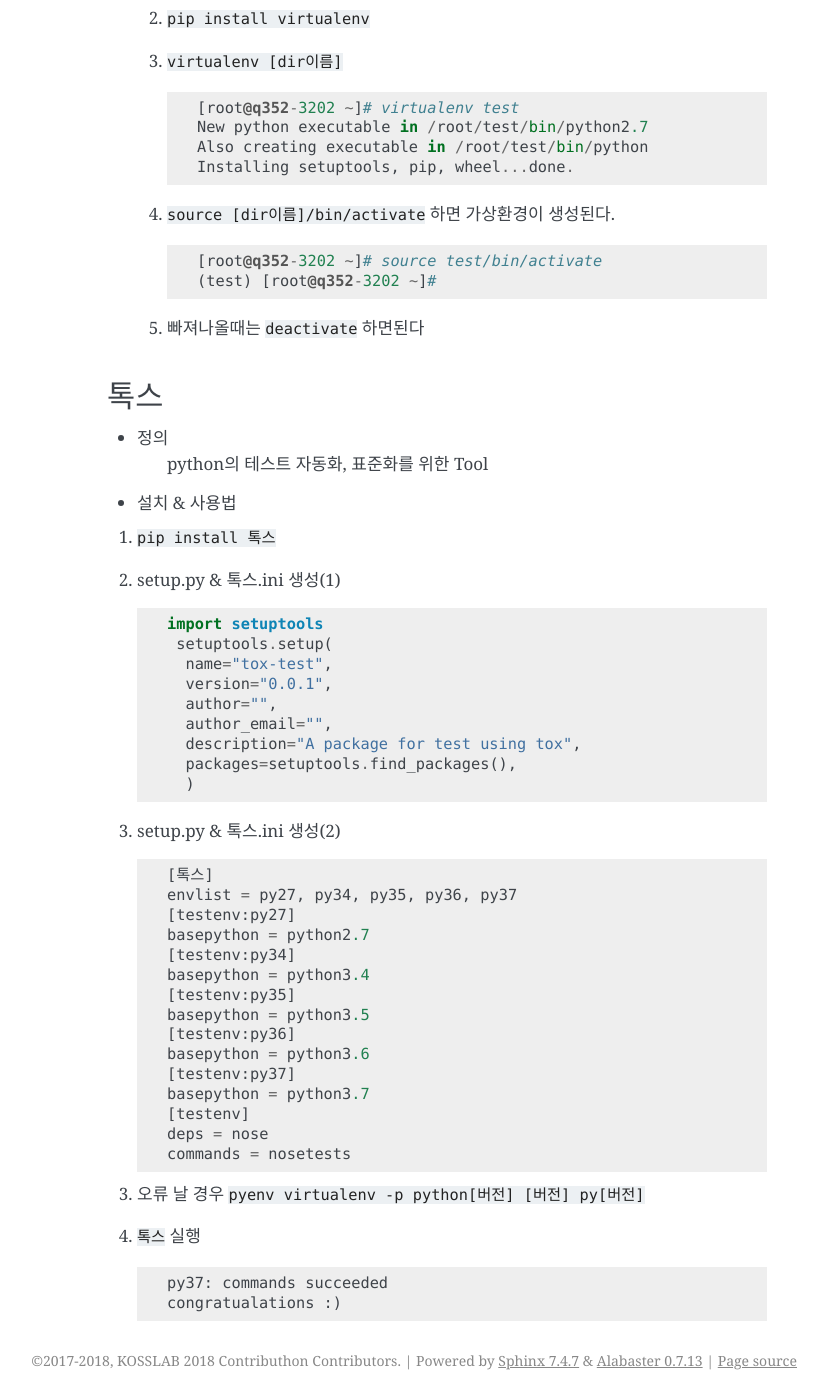
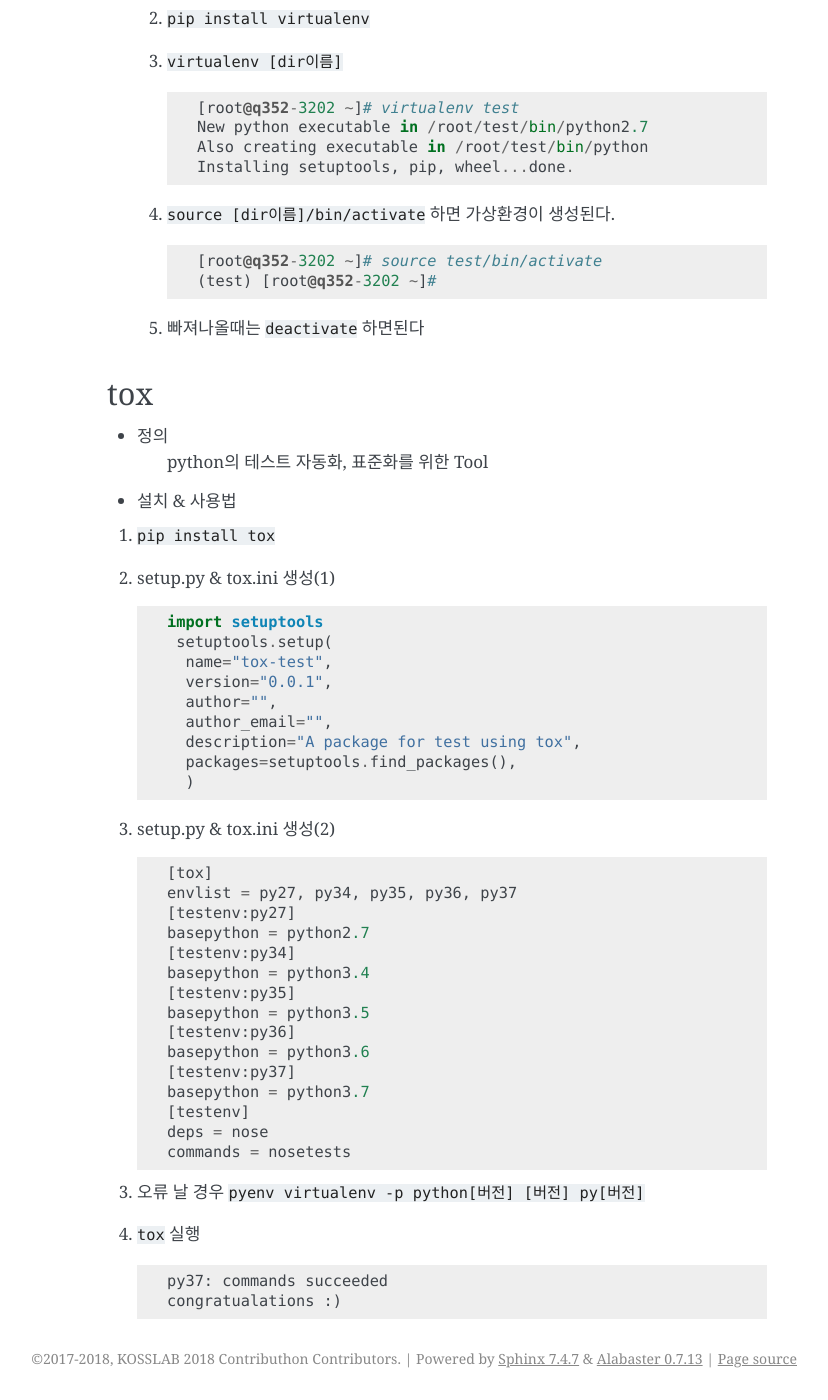
Before and after one commit to openstack-kr/contributhon-2018-team2, a Sphinx documentation site: the page built from doc/source/Seonghyo/0914.rst, in a window 1280 px wide and 1400 px high, scrolled down 499 px. Shown: the whole window, without its empty margins (313-1141 px from the left). Built offline with Sphinx 7.4.7, drawn with Linux system fonts in a browser that asks for light colours.

Commit message:
Openstack contribution

```diff
--- a/doc/source/Seonghyo/0914.rst
+++ b/doc/source/Seonghyo/0914.rst
@@ -4,7 +4,7 @@ Openstack 3차 모임(2018/09/14)
 * 진행사항
 
   * virtualenv
-  * 톡스
+  * tox
 
 virtualenv
 =============
@@ -13,10 +13,8 @@ virtualenv
     독립적인 파이썬 가상환경을 만들어 주는 Tool
 
   NOTE
-    가상 환경에서 pip로 패키지를 설치하면 가상환경폴더의
-    Lib/site-packages에 패키지를 저장
-    버전이 다른 호환성을 가진 스크립트들을
-    기본환경에서는 충돌이 발생한다.
+    가상 환경에서 pip로 패키지를 설치하면 가상환경폴더의 Lib/site-packages에 패키지를 저장
+    버전이 다른 호환성을 가진 스크립트들을 기본환경에서는 충돌이 발생한다.
 
 
 * 설치 & 사용법
@@ -39,7 +37,7 @@ virtualenv
 
   5. 빠져나올때는 ``deactivate`` 하면된다
 
-톡스
+tox
 ====
 
 * 정의
@@ -47,9 +45,9 @@ virtualenv
 
 * 설치 & 사용법
 
-1. ``pip install 톡스``
+1. ``pip install tox``
 
-2. setup.py & 톡스.ini 생성(1) ::
+2. setup.py & tox.ini 생성(1) ::
 
       import setuptools
        setuptools.setup(
@@ -61,9 +59,9 @@ virtualenv
         packages=setuptools.find_packages(),
         )
 
-3. setup.py & 톡스.ini 생성(2) ::
+3. setup.py & tox.ini 생성(2) ::
 
-      [톡스]
+      [tox]
       envlist = py27, py34, py35, py36, py37
       [testenv:py27]
       basepython = python2.7
@@ -81,7 +79,7 @@ virtualenv
 
 3. 오류 날 경우 ``pyenv virtualenv -p python[버전] [버전] py[버전]``
 
-4. ``톡스`` 실행 ::
+4. ``tox`` 실행 ::
 
     py37: commands succeeded
     congratualations :)
```
Also changed, not shown: doc/source/Seonghyo/0920.rst (+2 -5 lines).
